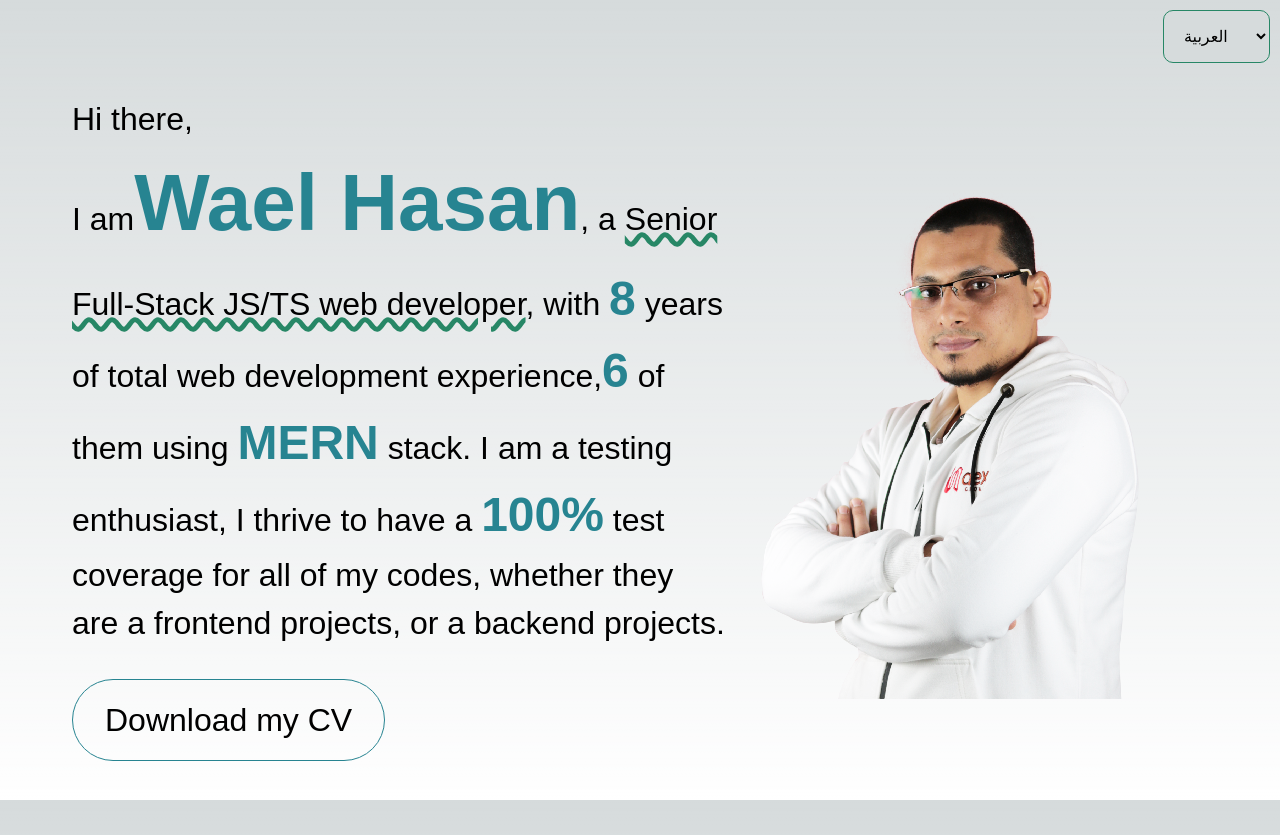
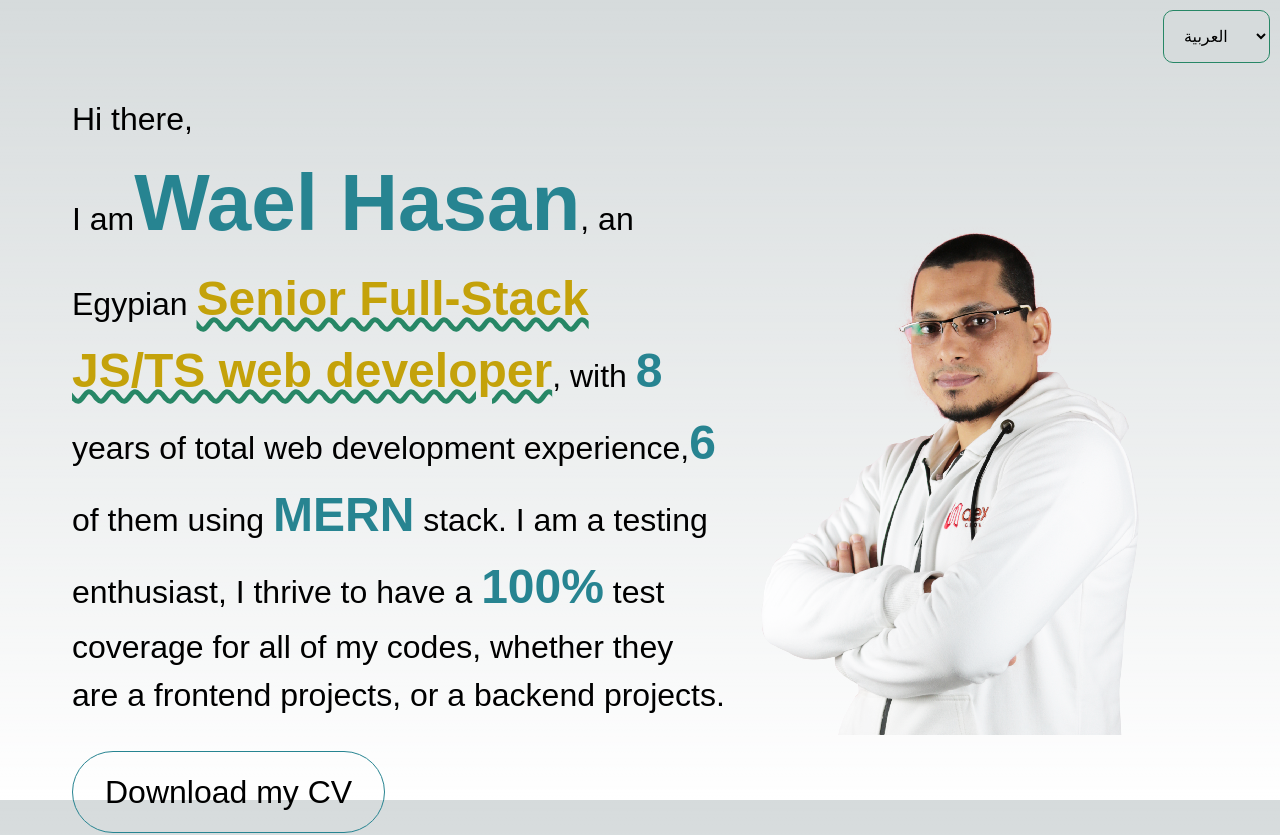
Before and after one commit to waelhasan/personal-site, a Next.js app: page / in a window 1280 px wide. Shown: the top 835 px of the page. Built offline with nearby package versions, Linux system fonts and the light colour scheme.

Commit message:
Show nationality and better color for title

```diff
--- a/src/app/globals.css
+++ b/src/app/globals.css
@@ -9,6 +9,7 @@
   --background-end-rgb: rgb(255, 255, 255);
   --foreground-section-title-rgb: rgb(46 141 109);
   --foreground-decoration-rgb: rgb(39 135 102);
+  --foreground-golden-rgb: rgb(196 162 10);
 }
 
 @media (prefers-color-scheme: dark) {
@@ -21,5 +22,6 @@
     --foreground-section-title-rgb: rgb(127 255 212);
     /*mediumaquamarine*/
     --foreground-decoration-rgb: rgb(102 205 170);
+    --foreground-golden-rgb: rgb(226, 255, 10);
   }
 }
--- a/src/app/page.tsx
+++ b/src/app/page.tsx
@@ -2,6 +2,7 @@ import Image from "next/image"
 
 const info = {
   fullName: "Wael Hasan",
+  nationality: "Egypian",
   title: "Senior Full-Stack JS/TS web developer",
   technicalSkills: ['HTML5', 'CSS3', 'Javascript', 'Typescript', 'Nodejs', 'Expressjs', 'RESTful API design', 'Graphql', 'Reactjs', 'Redux', 'Nextjs', 'Jest', 'Cypress', 'Storybook', 'SQL', 'Sequelize ORM', 'Mongodb', 'Mongoose ODM', 'Contentful', 'Git', 'Github', 'Linux', 'Bash', 'Design patterns', 'Gulp', 'Socket.io', 'Deepstream', 'Redis', 'Docker', 'AWS', 'TypeORM', 'JSON', 'JSON schema', 'Mocha', 'Chai', 'Enzyme', 'SASS', 'Yeoman'],
   softSkills: ['Teamwork', 'Leadership', 'Humility', 'Problem-Solving', 'Self-starter', 'Pragmatic', 'Communication', 'Collaboration', 'Mentorship', 'Lifelong learner'],
@@ -121,7 +122,11 @@ const Title = ({ title }: { title: string }) => (
     textDecorationStyle: "wavy",
     textDecorationColor: "var(--foreground-decoration-rgb)",
     textDecorationThickness: "5px"
-  }}>{title}</span>
+  }}>
+    <Important level={3} color="var(--foreground-golden-rgb)">
+      {title}
+    </Important>
+  </span>
 )
 
 const Intorduction = () => (
@@ -135,7 +140,7 @@ const Intorduction = () => (
     <div style={{ fontSize: "2rem" }}>
       Hi there, <br />I am
       <Important level={1}>{info.fullName}</Important>,
-      a <Title title={info.title} />, with <Important level={3}>8</Important> years of total web development experience,
+      an {info.nationality} <Title title={info.title} />, with <Important level={3}>8</Important> years of total web development experience,
       <Important level={3}>6</Important> of them using <Important level={3}>MERN</Important> stack.
       I am a testing enthusiast, I thrive to have a <Important level={3}>100%</Important> test coverage for all of my codes, whether they are a frontend projects,
       or a backend projects.
```
